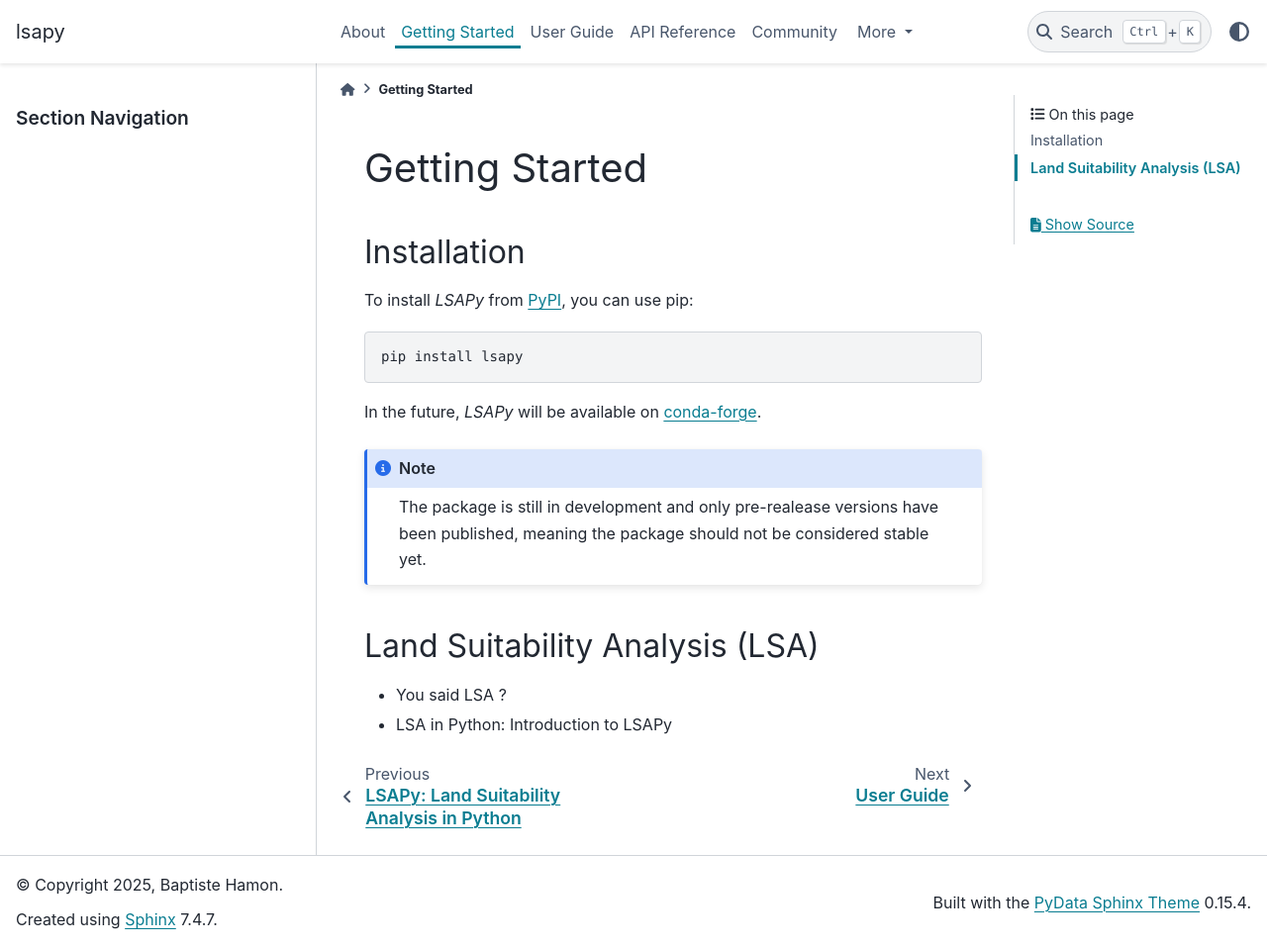
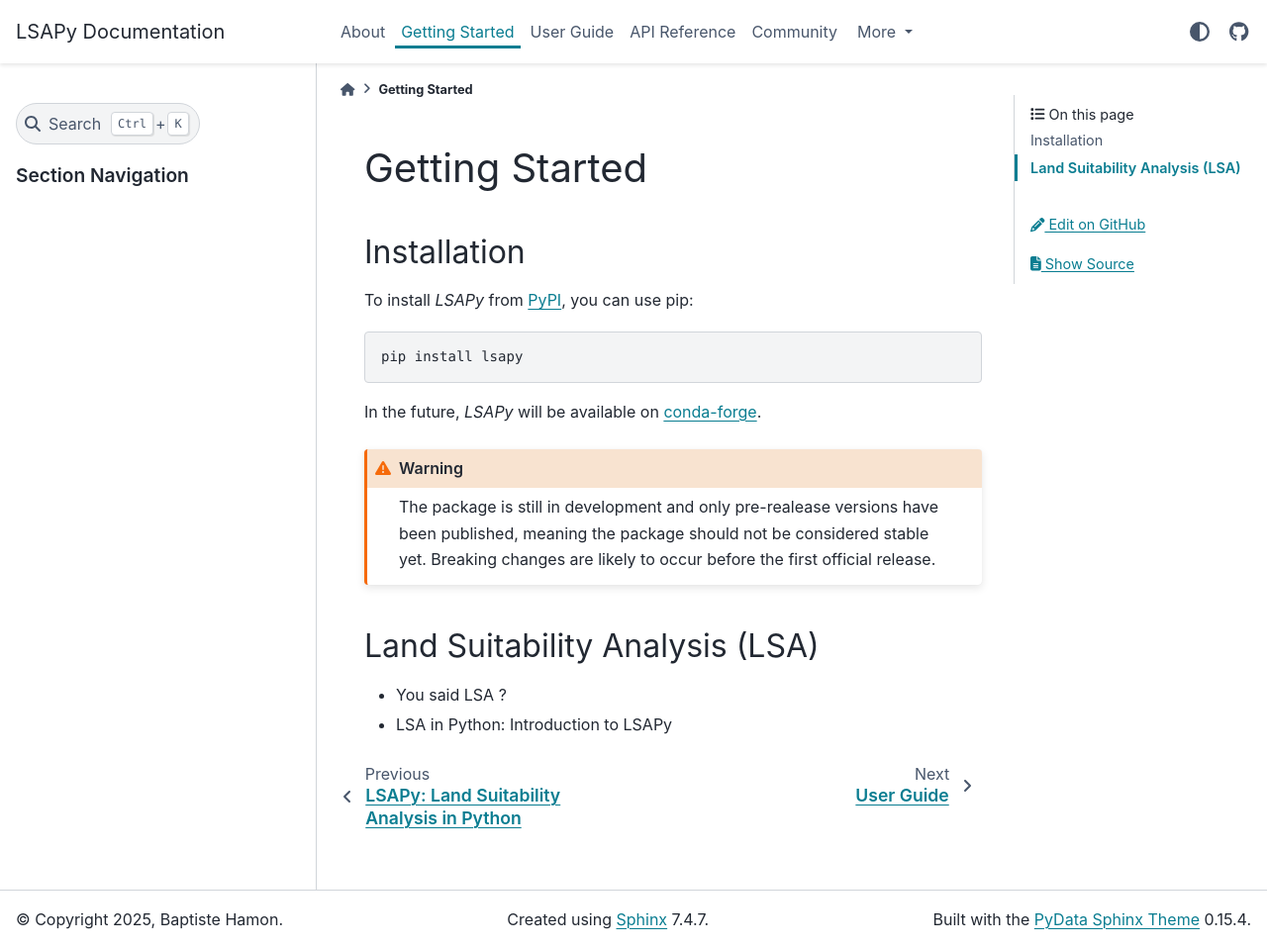
Before and after one commit to baptistehamon/lsapy, a Sphinx documentation site: the page built from docs/getting_started/index.rst, in a window 1280 px wide and 958 px high. Shown: the whole window at 99% size. Built offline with Sphinx 7.4.7 and the PyData theme 0.15.4, drawn with Linux system fonts in a browser that asks for light colours.

Commit message:
Custom theme/layout for doc websites

```diff
--- a/docs/community/index.rst
+++ b/docs/community/index.rst
@@ -1,3 +1,5 @@
+:html_theme.sidebar_secondary.remove:
+
 =========
 Community
 =========
--- a/docs/conf.py
+++ b/docs/conf.py
@@ -44,8 +44,17 @@ extensions = [
     "sphinx_mdinclude",
 ]
 
-templates_path = ['_templates']
-exclude_patterns = ['_build', 'Thumbs.db', '.DS_Store']
+# The language for content autogenerated by Sphinx. Refer to documentation
+# for a list of supported languages.
+#
+# This is also used if you do content translation via gettext catalogs.
+# Usually you set "language" from the command line for these cases.
+language = "en"
+
+# List of patterns, relative to source directory, that match files and
+# directories to ignore when looking for source files.
+# This patterns also effect to html_static_path and html_extra_path
+exclude_patterns = ["_build", "Thumbs.db", ".DS_Store"]
 
 
 # Bibliography stuff (stolen from xclim package)
@@ -68,12 +77,54 @@ bibtex_reference_style = "author_year"
 # -- Options for HTML output -------------------------------------------------
 # https://www.sphinx-doc.org/en/master/usage/configuration.html#options-for-html-output
 
-html_title = 'lsapy'
-html_short_title = 'lsapy'
+html_title = "LSAPy Documentation"
+html_short_title = "LSAPy"
 
-html_theme = 'pydata_sphinx_theme'
-html_static_path = ['_static']
+# The theme to use for HTML and HTML Help pages.  See the documentation for
+# a list of builtin themes.
+html_theme = "pydata_sphinx_theme"
 
-# Pygments light and dark theme styles
-# pygments_style = "codex" #TODO: check why this creates an error when building the docs
-# pygments_dark_style = "lightbulb"
+# Theme options are theme-specific and customize the look and feel of a theme further.
+# For a list of options available for each theme, see the documentation.
+html_theme_options = {
+    "icon_links": [
+        {"name": "GitHub", "url": "https://github.com/baptistehamon/lsapy", "icon": "fa-brands fa-github"},
+    ],
+    # header and footer options
+    "navbar_persistent": [],
+    "footer_start": ["copyright"],
+    "footer_center": ["sphinx-version"],
+    # secondary sidebar options
+    "use_edit_page_button": True,
+    "secondary_sidebar_items": {
+        "*": ["page-toc", "edit-this-page", "sourcelink"],
+        "api/*": ["page-toc", "edit-this-page", "sourcelink"],
+        "community/*": ["page-toc", "edit-this-page", "sourcelink"],
+        "getting_started/*": ["page-toc", "edit-this-page", "sourcelink"],
+        "notebooks/*": [],
+    },
+    # Pygments light and dark theme styles
+    "pygments_light_style": "xcode",
+    "pygments_dark_style": "lightbulb",
+}
+
+# primary sidebar options
+html_sidebars = {
+    "*": [],
+    "api/*": ["search-button-field", "sidebar-nav-bs"],
+    "community/*": ["search-button-field", "sidebar-nav-bs"],
+    "getting_started/*": ["search-button-field", "sidebar-nav-bs"],
+    "notebooks/*": ["search-button-field", "sidebar-nav-bs", "page-toc"],
+}
+
+html_context = {
+    "github_user": "baptistehamon",
+    "github_repo": "lsapy",
+    "github_version": "documentation",
+    "doc_path": "docs",
+}
+
+# Add any paths that contain custom static files (such as style sheets) here,
+# relative to this directory. They are copied after the builtin static files,
+# so a file named "default.css" will overwrite the builtin "default.css".
+html_static_path = ["_static"]
--- a/docs/getting_started/index.rst
+++ b/docs/getting_started/index.rst
@@ -16,10 +16,11 @@ To install `LSAPy` from `PyPI`_, you can use pip:
 
 In the future, `LSAPy` will be available on `conda-forge`_.
 
-.. note::
+.. warning::
 
    The package is still in development and only pre-realease versions have been published,
-   meaning the package should not be considered stable yet.
+   meaning the package should not be considered stable yet. Breaking changes are likely to
+   occur before the first official release.
 
 Land Suitability Analysis (LSA)
 -------------------------------
--- a/docs/notebooks/index.rst
+++ b/docs/notebooks/index.rst
@@ -1,3 +1,5 @@
+:html_theme.sidebar_secondary.remove:
+
 ==========
 User Guide
 ==========
@@ -7,7 +9,7 @@ and explaining how they operate together to perform Land Suitability Analysis (L
 
 
 .. toctree::
-   :maxdepth: 1
+   :maxdepth: 2
 
    functions
    criteria
```
